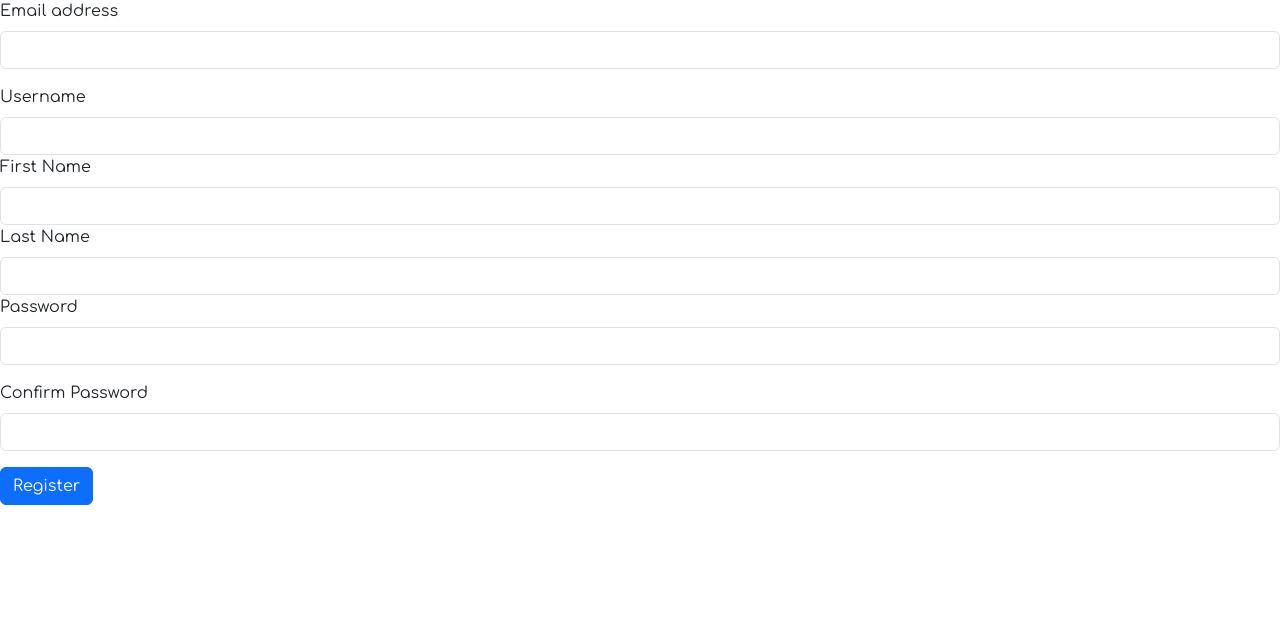
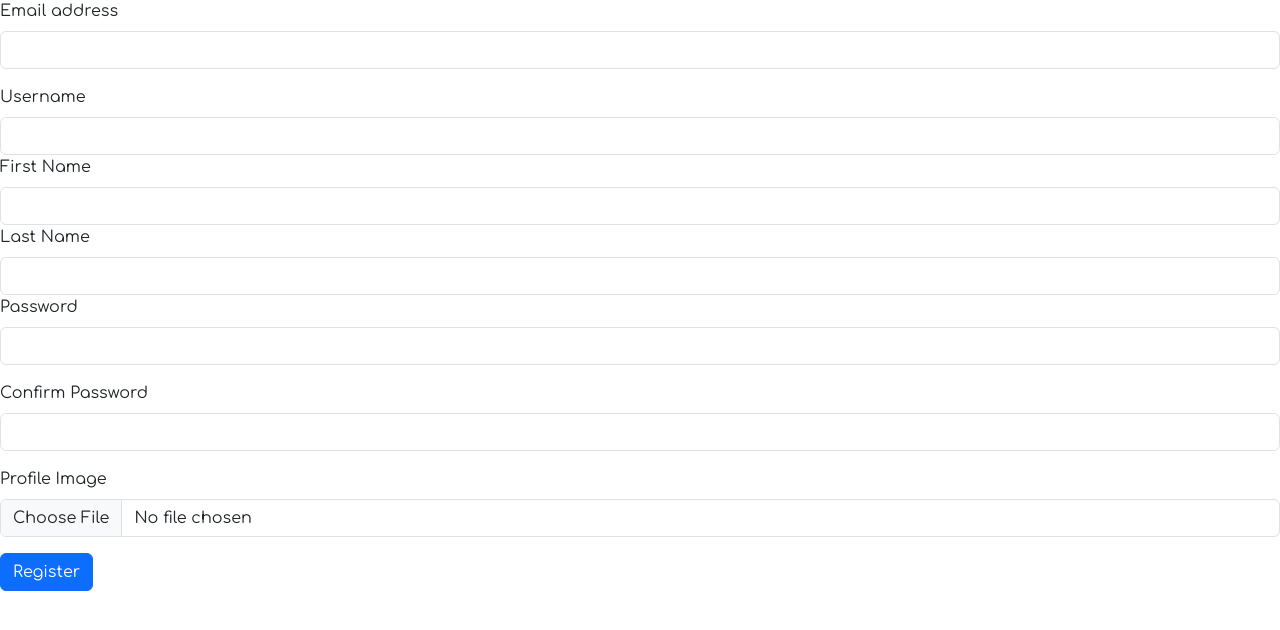
Before and after one commit to bbbuay/cs50x-project, a Django app: template frontend/templates/register.html in a window 1280 px wide. Shown: the part 123-753 px from the top of the page. Run offline with Django 5.2, Linux system fonts and the light colour scheme; the template is opened without the code that fills it, so the values that code supplies are empty.

Commit message:
add profile image in the register form of register.html

```diff
--- a/frontend/templates/register.html
+++ b/frontend/templates/register.html
@@ -49,27 +49,31 @@
         <form>
             <div class="mb-3">
               <label for="email" class="form-label">Email address</label>
-              <input type="email" class="form-control" id="email">
+              <input type="email" class="form-control" id="email" required>
             </div>
             <div>
                 <label for="username" class="form-label">Username</label>
-                <input type="text" class="form-control" id="username">
+                <input type="text" class="form-control" id="username" required>
             </div>
             <div>
                 <label for="first_name" class="form-label">First Name</label>
-                <input type="text" class="form-control" id="first_name">
+                <input type="text" class="form-control" id="first_name" required>
             </div>
             <div>
                 <label for="last_name" class="form-label">Last Name</label>
-                <input type="text" class="form-control" id="last_name">
+                <input type="text" class="form-control" id="last_name" required>
             </div>
             <div class="mb-3">
               <label for="password" class="form-label">Password</label>
-              <input type="password" class="form-control" id="password">
+              <input type="password" class="form-control" id="password" required>
             </div>
             <div class="mb-3">
                 <label for="confirm_password" class="form-label">Confirm Password</label>
-                <input type="password" class="form-control" id="confirm_password">
+                <input type="password" class="form-control" id="confirm_password" required>
+            </div>
+            <div class="mb-3">
+                <label for="profile_image" class="form-label">Profile Image</label>
+                <input type="file" class="form-control" id="profile_image" name="profile_image" accept="images/*">
             </div>
             <button type="submit" class="btn btn-primary">Register</button>
         </form>
```
